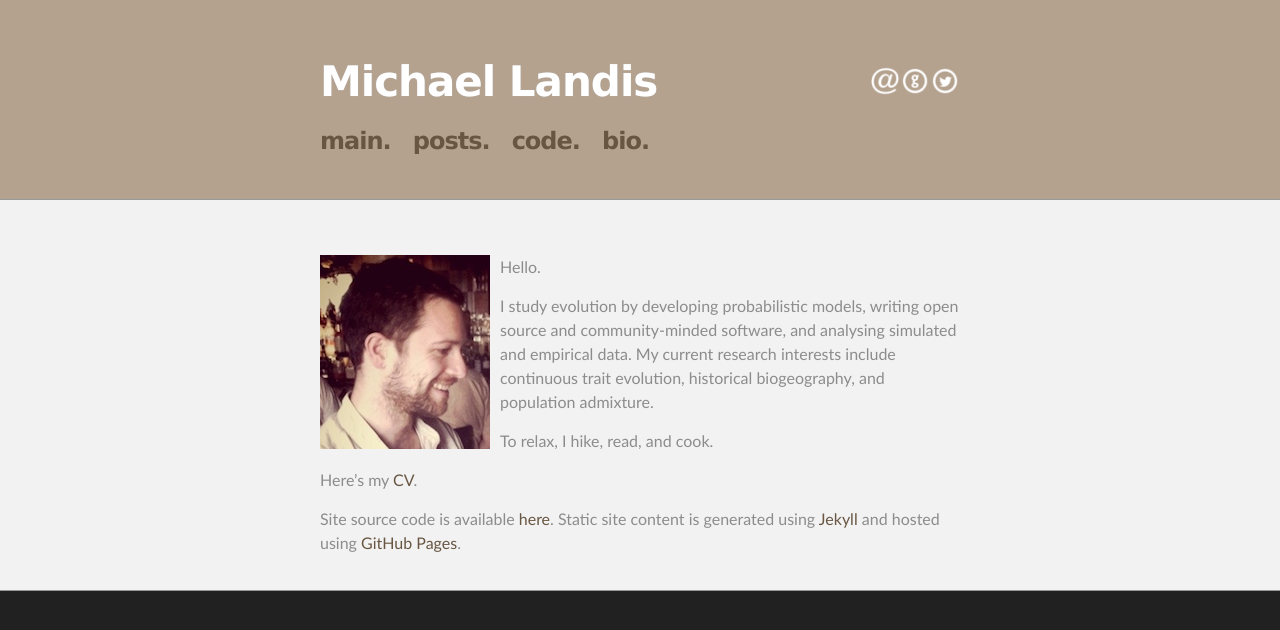
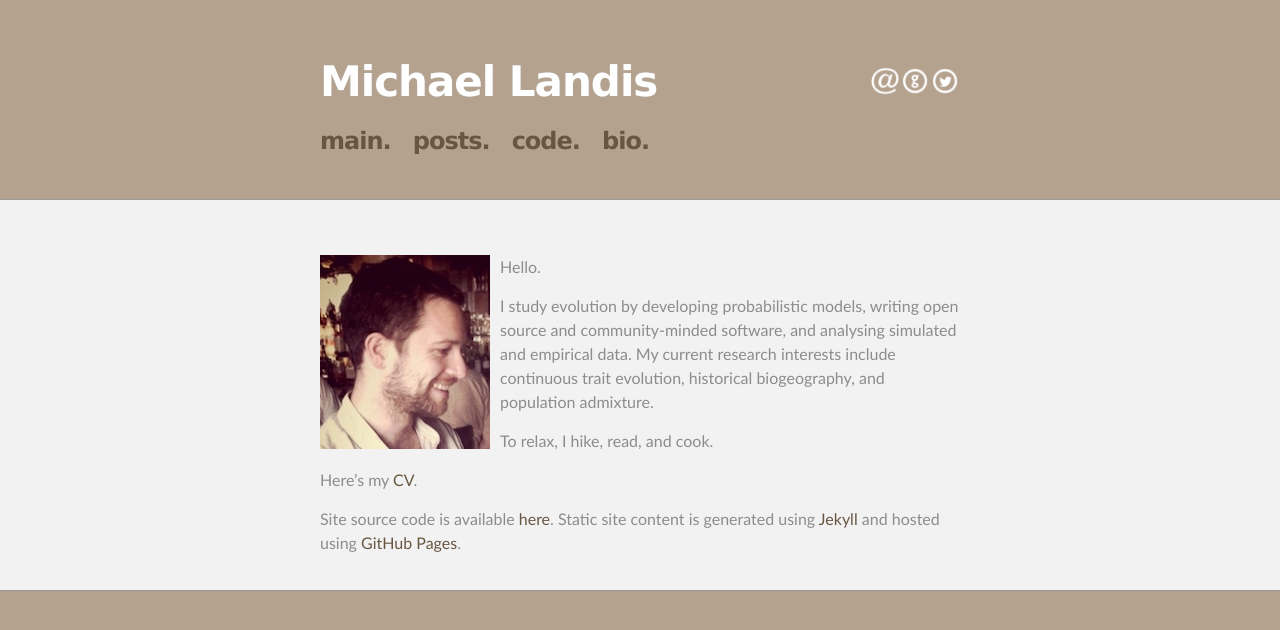
Before and after one commit to mlandis/mlandis.github.io, a Jekyll site: the page built from bio/index.md, in a window 1280 px wide. Shown: the top 630 px of the page. Built offline with Jekyll 4.4.1, drawn with Linux system fonts in a browser that asks for light colours.

Commit message:
fixed footer color

```diff
--- a/stylesheets/stylesheet.css
+++ b/stylesheets/stylesheet.css
@@ -51,7 +51,8 @@ Theme Styles
 body {
   box-sizing: border-box;
   color:#8c8c8c;
-  background: #212121;
+  background: #B4A28F;
+  /*background: #212121;*/
   font-size: 16px;
   font-family: 'Myriad Pro', Calibri, Helvetica, Arial, sans-serif;
   line-height: 1.5;
@@ -401,7 +402,8 @@ Full-Width Styles
 }
 
 #footer_wrap {
-  background: #212121;
+  background: #B4A28F;
+  /*background: #212121;*/
 }
 
 
```
